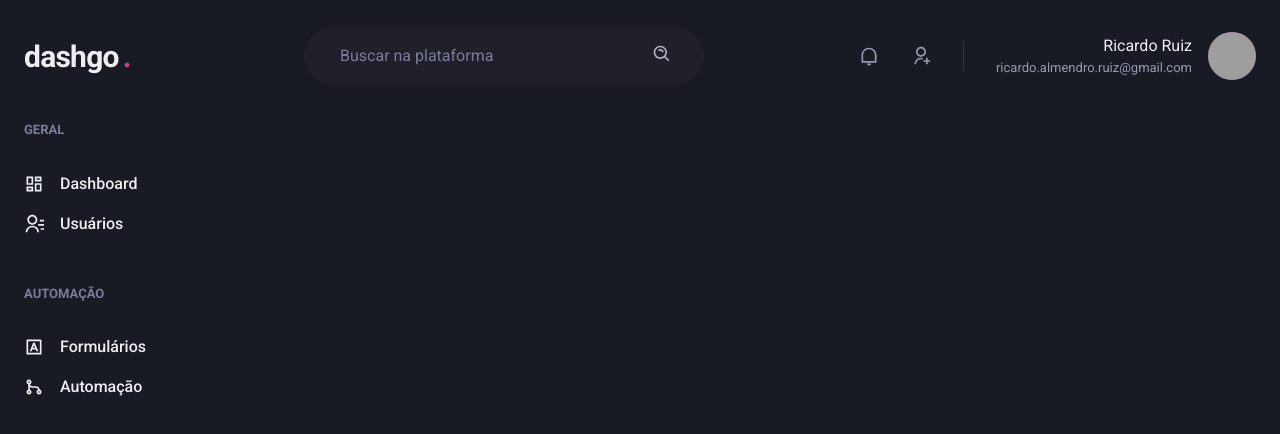
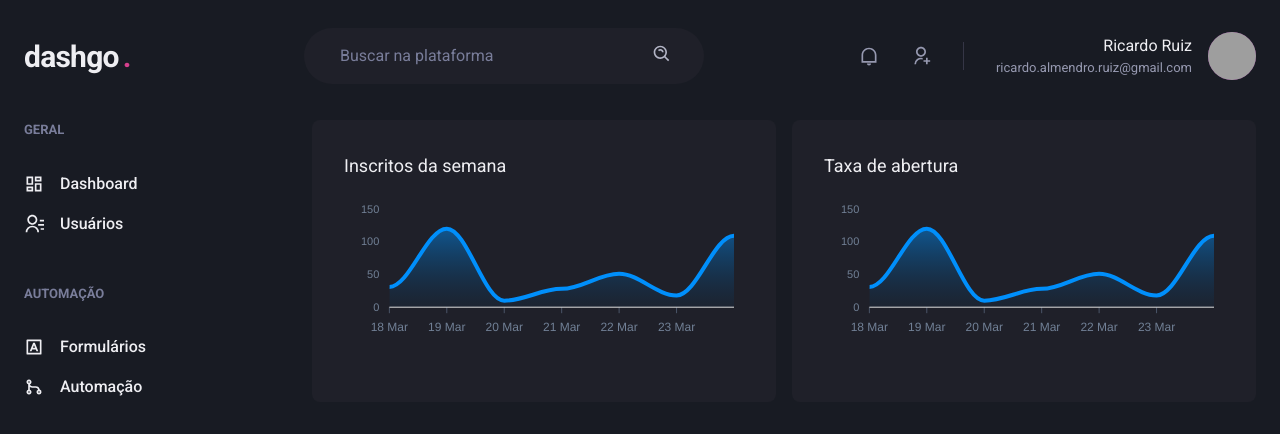
Before and after one commit to ricardoaruiz/ignite-dashgo-rar, a Next.js app: page /dashboard in a window 1280 px wide. Shown: the top 434 px of the page. Built offline with nearby package versions, Linux system fonts and the light colour scheme; grey boxes are pictures that could not be loaded.

Commit message:
feat: add apexcharts and apexcharts-react and create chart on dashboard

```diff
--- a/package.json
+++ b/package.json
@@ -16,8 +16,10 @@
   "dependencies": {
     "@chakra-ui/core": "^0.8.0",
     "@chakra-ui/react": "^1.6.5",
+    "apexcharts": "^3.27.2",
     "next": "11.0.1",
     "react": "17.0.2",
+    "react-apexcharts": "^1.3.9",
     "react-dom": "17.0.2",
     "react-icons": "^4.2.0"
   },
--- a/src/pages/dashboard.tsx
+++ b/src/pages/dashboard.tsx
@@ -1,8 +1,62 @@
 import React from 'react'
-import { Flex } from '@chakra-ui/react'
+import dynamic from 'next/dynamic'
+import { Box, Flex, SimpleGrid, Text, theme } from '@chakra-ui/react'
 
 import { Header } from '../components/Header'
 import { Sidebar } from '../components/Sidebar/Sidebar'
+import { ApexOptions } from 'apexcharts'
+
+const Chart = dynamic(() => import('react-apexcharts'), { ssr: false })
+
+const options = {
+  chart: {
+    toolbar: {
+      show: false,
+    },
+    zoom: {
+      enable: false,
+    },
+    foreColor: theme.colors.gray[500],
+  },
+  grid: {
+    show: false,
+  },
+  dataLabels: {
+    enabled: false,
+  },
+  tooltip: {
+    enabled: false,
+  },
+  xaxis: {
+    type: 'datetime',
+    axisborder: {
+      color: theme.colors.gray[600],
+    },
+    axisTicks: {
+      color: theme.colors.gray[600],
+    },
+    categories: [
+      '2021-03-18T00:00:00.000Z',
+      '2021-03-19T00:00:00.000Z',
+      '2021-03-20T00:00:00.000Z',
+      '2021-03-21T00:00:00.000Z',
+      '2021-03-22T00:00:00.000Z',
+      '2021-03-23T00:00:00.000Z',
+      '2021-03-24T00:00:00.000Z',
+    ],
+  },
+  fill: {
+    opacity: 0.3,
+    type: 'gradient',
+    gradient: {
+      shade: 'dark',
+      opacityFrom: 0.7,
+      opacityTo: 0.3,
+    },
+  },
+} as ApexOptions
+
+const series = [{ name: 'series1', data: [31, 120, 10, 28, 51, 18, 109] }]
 
 const Dashboard = () => {
   return (
@@ -11,6 +65,31 @@
 
       <Flex my="6" mx="auto" px="6" w="100%" maxWidth={1480}>
         <Sidebar />
+
+        <SimpleGrid flex="1" gap="4" minChildWidth="320px" align="flex-start">
+          <Box p="8" pb="4" bg="gray.800" borderRadius={8}>
+            <Text fontSize="lg" mb="4">
+              Inscritos da semana
+              <Chart
+                type="area"
+                height={160}
+                options={options}
+                series={series}
+              />
+            </Text>
+          </Box>
+          <Box p="8" bg="gray.800" borderRadius={8}>
+            <Text fontSize="lg" mb="4">
+              Taxa de abertura
+              <Chart
+                type="area"
+                height={160}
+                options={options}
+                series={series}
+              />
+            </Text>
+          </Box>
+        </SimpleGrid>
       </Flex>
     </Flex>
   )
```
Also changed, not shown: 1 other file (tests, documents, lock files or other folders).
